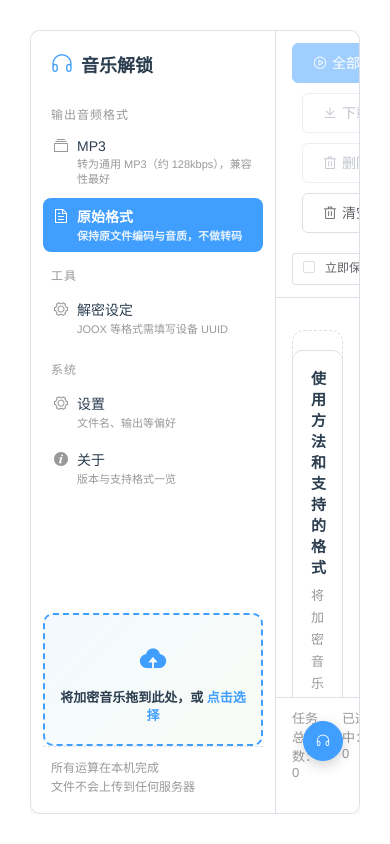
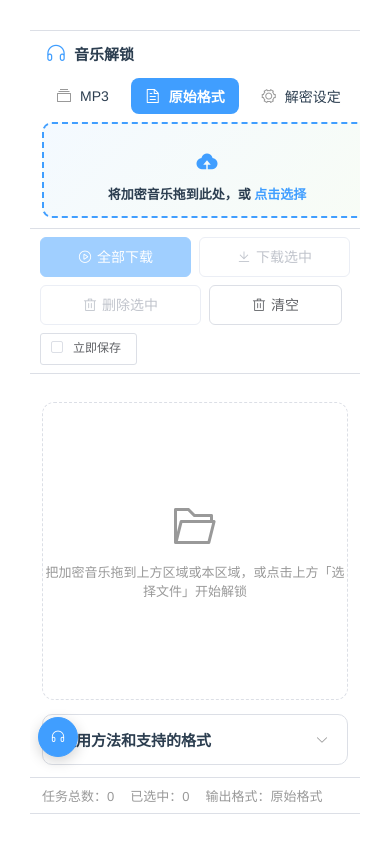
Before and after one commit to RONGLINC93/um-web, a Vue app: page / in a window 390 px wide. Built offline with nearby package versions, Linux system fonts and the light colour scheme.

Commit message:
chore: 更新 26 个文件 2026-09-23 04:00:14

```diff
--- a/src/component/PreviewTable.vue
+++ b/src/component/PreviewTable.vue
@@ -24,7 +24,7 @@
           <span>{{ scope.row.artist }}</span>
         </template>
       </el-table-column>
-      <el-table-column label="专辑" min-width="120" show-overflow-tooltip>
+      <el-table-column label="专辑" min-width="120" show-overflow-tooltip class-name="col-album" label-class-name="col-album">
         <template #default="scope">
           <span>{{ scope.row.album }}</span>
         </template>
@@ -124,4 +124,25 @@ export default {
     margin-left: 6px;
   }
 }
+
+// ============ 移动端适配 ============
+@media (max-width: 768px) {
+  // 窄屏隐藏「专辑」列，避免横向溢出过多
+  ::v-deep .col-album {
+    display: none;
+  }
+  // 封面与单元格进一步紧凑
+  .cover {
+    width: 40px;
+    height: 40px;
+  }
+  ::v-deep .el-table td,
+  ::v-deep .el-table th {
+    padding: 4px 0;
+  }
+  ::v-deep .el-table .cell {
+    padding-left: 6px;
+    padding-right: 6px;
+  }
+}
 </style>
--- a/src/view/Home.vue
+++ b/src/view/Home.vue
@@ -66,7 +66,7 @@
         <div class="ff-list">
           <div v-if="tableData.length === 0" class="um-empty">
             <i class="el-icon-folder-opened" />
-            <p>把加密音乐拖到左侧或本区域，或点击左侧选择文件开始解锁</p>
+            <p>把加密音乐拖到上方区域或本区域，或点击上方「选择文件」开始解锁</p>
           </div>
           <PreviewTable
             v-else
@@ -80,10 +80,13 @@
         </div>
 
         <!-- 使用方法与支持的格式 -->
-        <div class="ff-help">
-          <div class="ff-help-title">使用方法和支持的格式</div>
+        <details class="ff-help" :open="!isMobile">
+          <summary class="ff-help-title">
+            使用方法和支持的格式
+            <i class="ff-help-toggle el-icon-arrow-down" />
+          </summary>
           <p class="ff-help-usage">
-            将加密音乐文件拖入上方区域或左侧拖拽区，或点击左侧「选择文件」添加；选择输出格式后，使用顶部工具栏下载即可解锁。
+            将加密音乐文件拖入拖拽区，或点击「选择文件」添加；选择输出格式后，使用顶部工具栏下载即可解锁。
           </p>
           <ul class="ff-help-formats">
             <li><span class="ff-help-chk">[x]</span> QQ 音乐 (.qmc0/.qmc2/.qmc3/.qmcflac/.qmcogg/.tkm)</li>
@@ -98,7 +101,7 @@
             <li><span class="ff-help-chk">[x]</span> Android 版喜马拉雅文件格式 (.x2m/.x3m)</li>
             <li><span class="ff-help-chk">[x]</span> 咪咕音乐格式 (.mg3d)</li>
           </ul>
-        </div>
+        </details>
       </div>
 
       <!-- 右下角可收起播放器 -->
@@ -443,30 +446,48 @@
   display: flex;
   flex-direction: column;
 }
-// 使用方法与支持的格式
+// 使用方法与支持的格式（可折叠）
 .ff-help {
   margin: 20px 0 0;
-  padding: 16px 18px;
   border: 1px solid var(--um-panel-border);
   border-radius: 10px;
   background: var(--um-panel-bg);
   flex-shrink: 0;
+  &[open] .ff-help-toggle {
+    transform: rotate(180deg);
+  }
 }
 .ff-help-title {
+  display: flex;
+  align-items: center;
+  justify-content: space-between;
+  gap: 8px;
+  padding: 14px 18px;
   font-size: 15px;
   font-weight: 700;
   color: var(--um-text-main);
-  margin-bottom: 8px;
+  cursor: pointer;
+  user-select: none;
+  list-style: none; // 隐藏原生三角
+  &::-webkit-details-marker {
+    display: none;
+  }
+}
+.ff-help-toggle {
+  font-size: 14px;
+  color: var(--um-text-comment);
+  transition: transform 0.18s ease;
 }
 .ff-help-usage {
-  margin: 0 0 12px;
+  margin: 0;
+  padding: 0 18px 12px;
   font-size: 13px;
   line-height: 1.7;
   color: var(--um-text-comment);
 }
 .ff-help-formats {
   margin: 0;
-  padding: 0;
+  padding: 0 18px 16px;
   list-style: none;
   display: grid;
   grid-template-columns: repeat(auto-fill, minmax(320px, 1fr));
@@ -763,6 +784,130 @@
     color: var(--um-text-comment);
   }
 }
+
+// ============ 移动端适配 ============
+@media (max-width: 768px) {
+  // 整体改为纵向：左侧导航变顶部栏
+  .ff {
+    flex-direction: column;
+    border-radius: 0;
+    border-left: none;
+    border-right: none;
+  }
+  .ff-side {
+    width: 100%;
+    flex-direction: column;
+    border-right: none;
+    border-bottom: 1px solid var(--um-panel-border);
+    padding: 10px 12px;
+    overflow-y: visible;
+  }
+  .ff-brand {
+    padding: 2px 4px 10px;
+    font-size: 16px;
+    i {
+      font-size: 20px;
+    }
+  }
+  // 导航横向滚动，隐藏分组标题与描述
+  .ff-nav {
+    display: flex;
+    flex: none;
+    flex-direction: row;
+    flex-wrap: nowrap;
+    align-items: center;
+    gap: 8px;
+    padding: 4px 0;
+    overflow-x: auto;
+    -webkit-overflow-scrolling: touch;
+  }
+  .ff-nav-group {
+    display: none;
+  }
+  .ff-nav-desc {
+    display: none;
+  }
+  .ff-nav-item {
+    flex-direction: row;
+    align-items: center;
+    flex-shrink: 0;
+    margin: 0;
+    padding: 8px 14px;
+    white-space: nowrap;
+  }
+  // 拖拽区在移动端作为「选择文件」按钮，压成一条横向细条
+  .ff-side-drop.ff-compact {
+    margin-top: 4px;
+    ::v-deep .el-upload-dragger {
+      display: flex;
+      align-items: center;
+      justify-content: center;
+      gap: 8px;
+      padding: 12px;
+    }
+    ::v-deep .um-dropzone-icon {
+      font-size: 24px;
+    }
+    ::v-deep .um-dropzone-title {
+      font-size: 13px;
+      margin-top: 0;
+    }
+  }
+  .ff-side-tip {
+    display: none;
+  }
+
+  .ff-main {
+    min-width: 0;
+  }
+  .ff-toolbar {
+    padding: 8px 10px;
+    gap: 8px;
+    .el-button {
+      margin: 0;
+    }
+  }
+  .ff-body {
+    padding: 12px;
+  }
+  .ff-help {
+    margin: 14px 0 0;
+  }
+  .ff-help-formats {
+    grid-template-columns: 1fr;
+  }
+  .ff-status {
+    flex-wrap: wrap;
+    gap: 6px 16px;
+    padding: 8px 12px;
+  }
+  // 悬浮播放器贴底自适应宽度
+  .ff-player {
+    left: 8px;
+    right: 8px;
+    bottom: 56px;
+  }
+  .ff-player-card {
+    width: auto;
+  }
+  // 弹窗宽度自适应
+  .ff-set-dialog,
+  .ff-about-dialog {
+    ::v-deep .el-dialog {
+      width: 92% !important;
+      max-width: 440px;
+    }
+  }
+}
+
+@media (max-width: 480px) {
+  .ff-brand {
+    font-size: 15px;
+  }
+  .ff-toolbar .el-button {
+    flex: 1 1 auto;
+  }
+}
 </style>
 
 <script>
@@ -809,6 +954,7 @@ export default {
       mp3ProgressText: '',
       dragDepth: 0,
       playerExpanded: false,
+      isMobile: false,
       playing_row: null,
       isPlaying: false,
       currentTime: 0,
@@ -848,7 +994,18 @@ export default {
       if (val) this.showDirectlySave();
     },
   },
+  mounted() {
+    this.updateMobile();
+    this._onResize = () => this.updateMobile();
+    window.addEventListener('resize', this._onResize);
+  },
+  beforeDestroy() {
+    if (this._onResize) window.removeEventListener('resize', this._onResize);
+  },
   methods: {
+    updateMobile() {
+      this.isMobile = window.matchMedia('(max-width: 768px)').matches;
+    },
     async showSuccess(data) {
       if (this.instant_save) {
         await this.saveFile(data);
```
